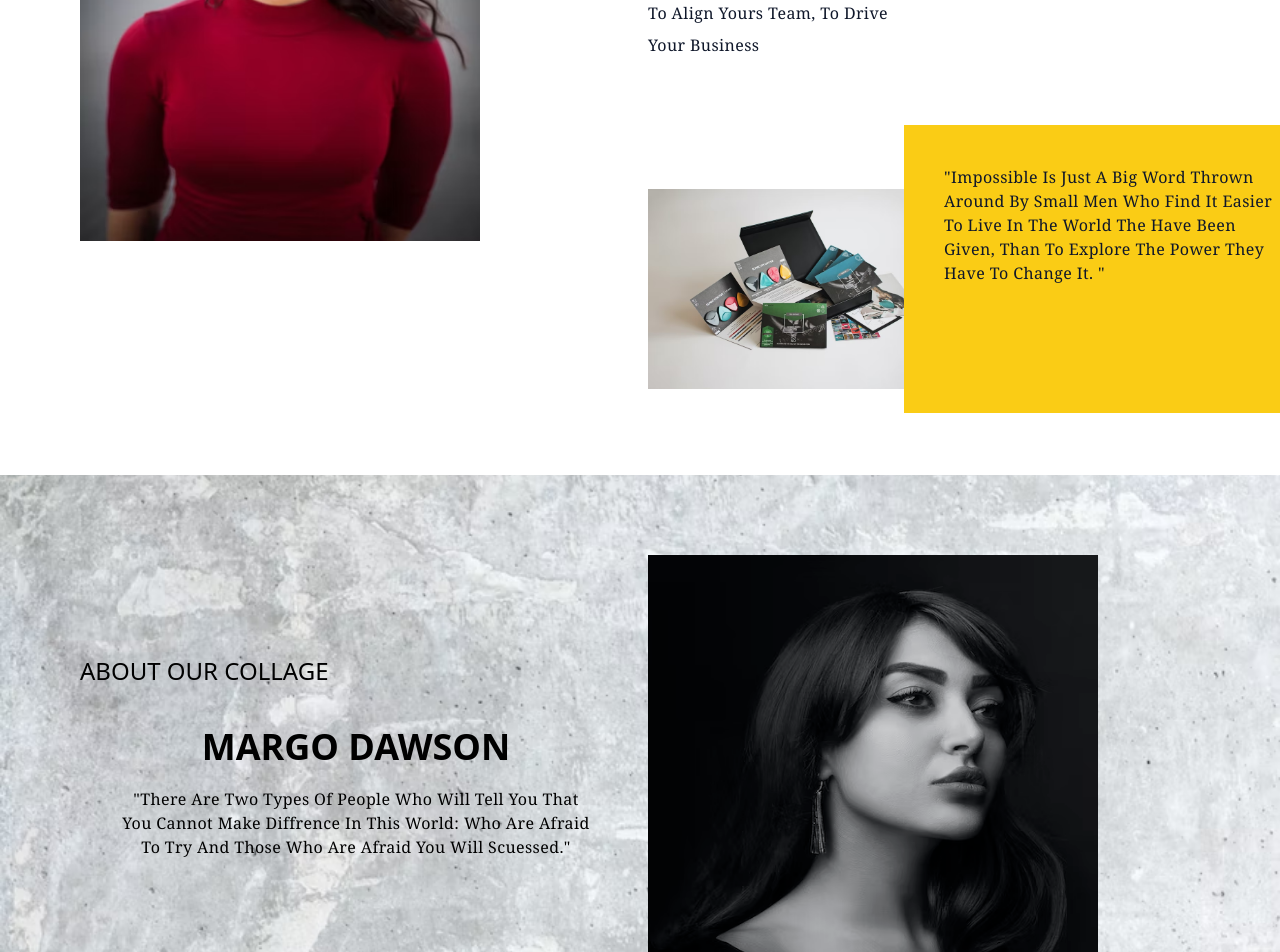
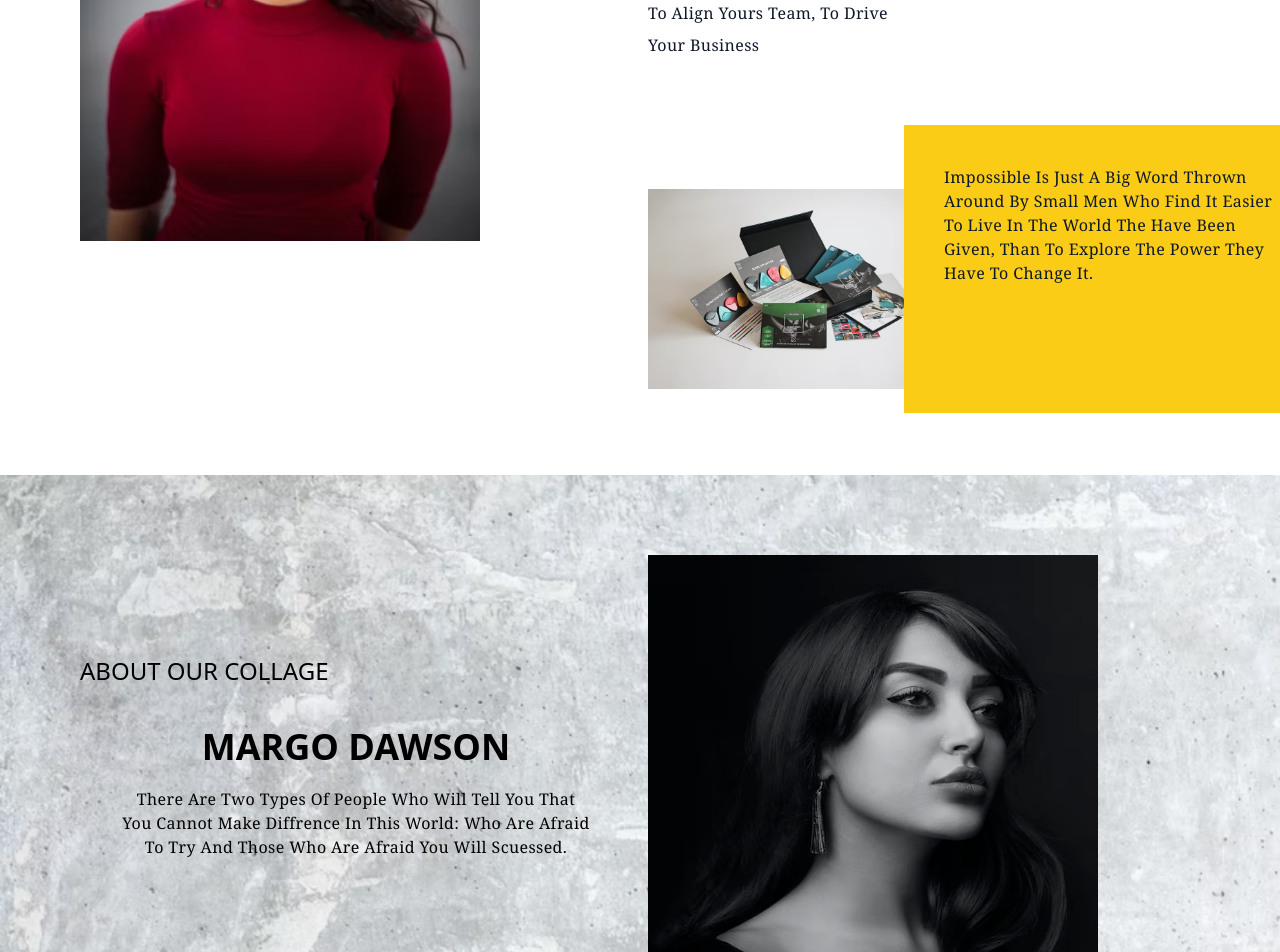
Before and after one commit to yafet-123/Sample_education_sample2_frontend, a Next.js app: page / in a window 1280 px wide. Shown: the part 3880-4832 px from the top of the page. Built offline with nearby package versions, Linux system fonts and the light colour scheme.

Commit message:
fixing the bug

```diff
--- a/components/Contact.js
+++ b/components/Contact.js
@@ -14,9 +14,9 @@ export function Contact() {
               Margo dawson
             </h1>
             <p className="font-serif font-medium text-black tracking-wide leading-6 text-center capitalize px-10">
-              "There are two types of people who will tell you that you cannot
+              There are two types of people who will tell you that you cannot
               make diffrence in this world: who are afraid to try and those who
-              are afraid you will scuessed."
+              are afraid you will scuessed.
             </p>
           </div>
 
--- a/components/Strategy.js
+++ b/components/Strategy.js
@@ -49,9 +49,9 @@ export function Strategy() {
               className="absolute w-full"
             />
             <div className="hidden lg:block absolute -top-16 left-64 w-[26rem] h-72 bg-yellow-400 z-10 p-10 font-serif font-medium text-slate-900 tracking-wide leading-6 text-left capitalize">
-              "impossible is just a big word thrown around by small men who find
+              impossible is just a big word thrown around by small men who find
               it easier to live in the world the have been given, than to
-              explore the power they have to change it. "
+              explore the power they have to change it.
             </div>
           </div>
         </div>
```
